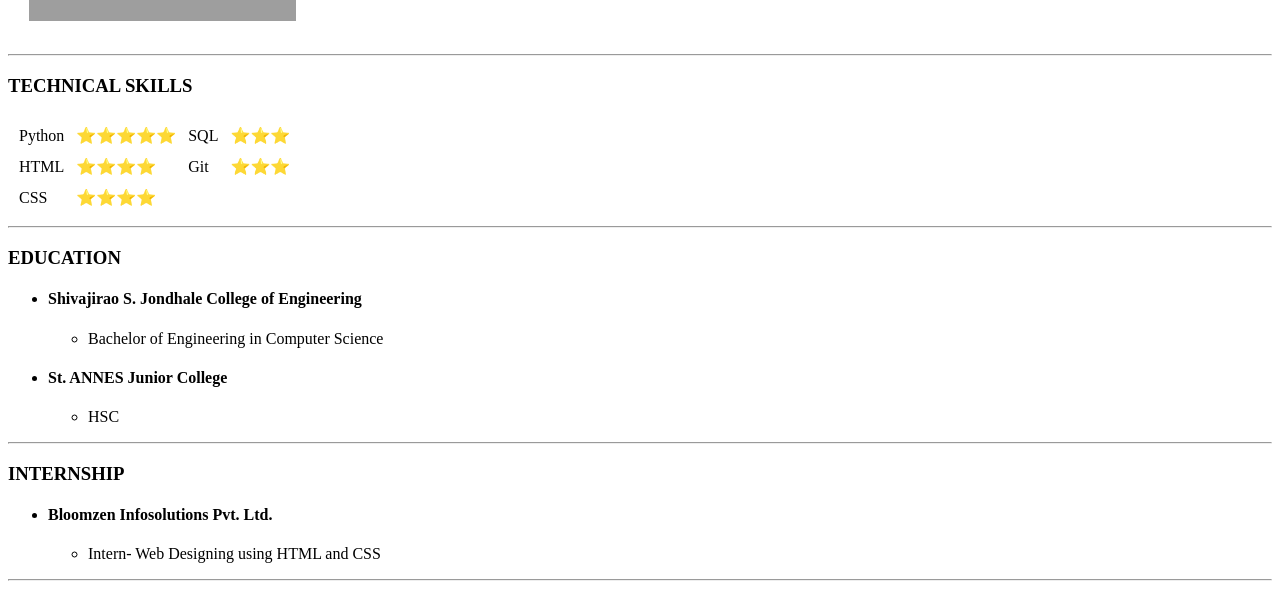
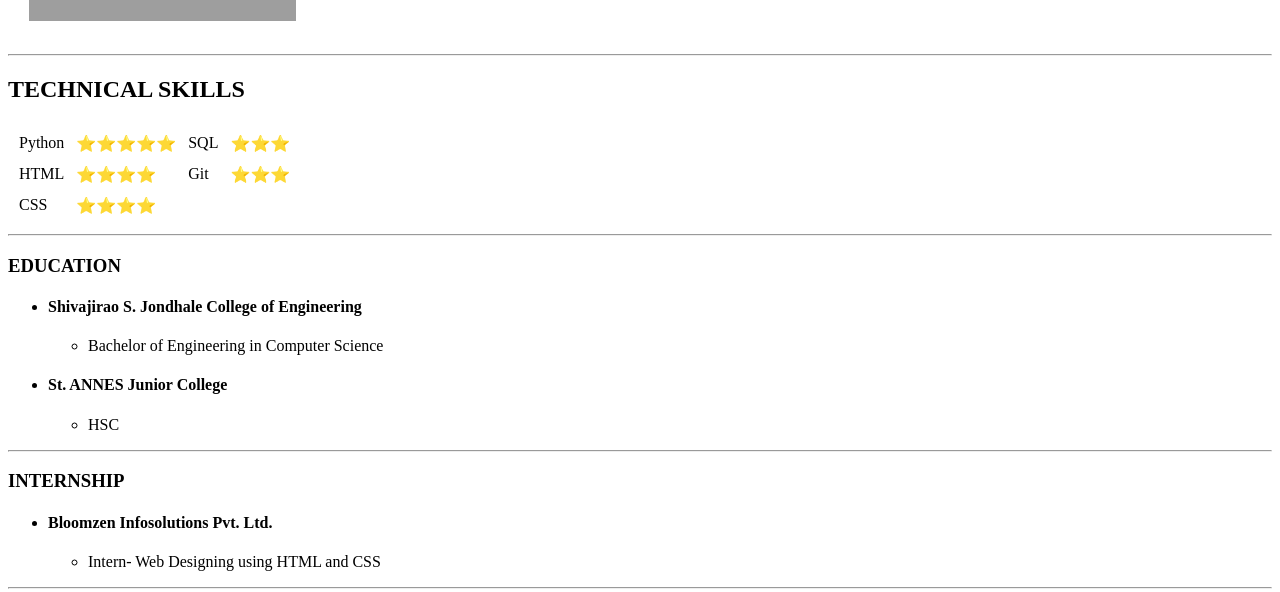
Before and after one commit to Rashidraxis/CV, a plain HTML site: page index.html in a window 1280 px wide. Shown: the part 208-800 px from the top of the page. Drawn offline with Linux system fonts and the light colour scheme; grey boxes are pictures that could not be loaded.

Commit message:
Update index.html

```diff
--- a/index.html
+++ b/index.html
@@ -29,7 +29,7 @@
 
 <hr>
 
-<h3>TECHNICAL SKILLS</h3>
+<h2>TECHNICAL SKILLS</h2>
 
 <table cellspacing="10">
     <tr>
```
